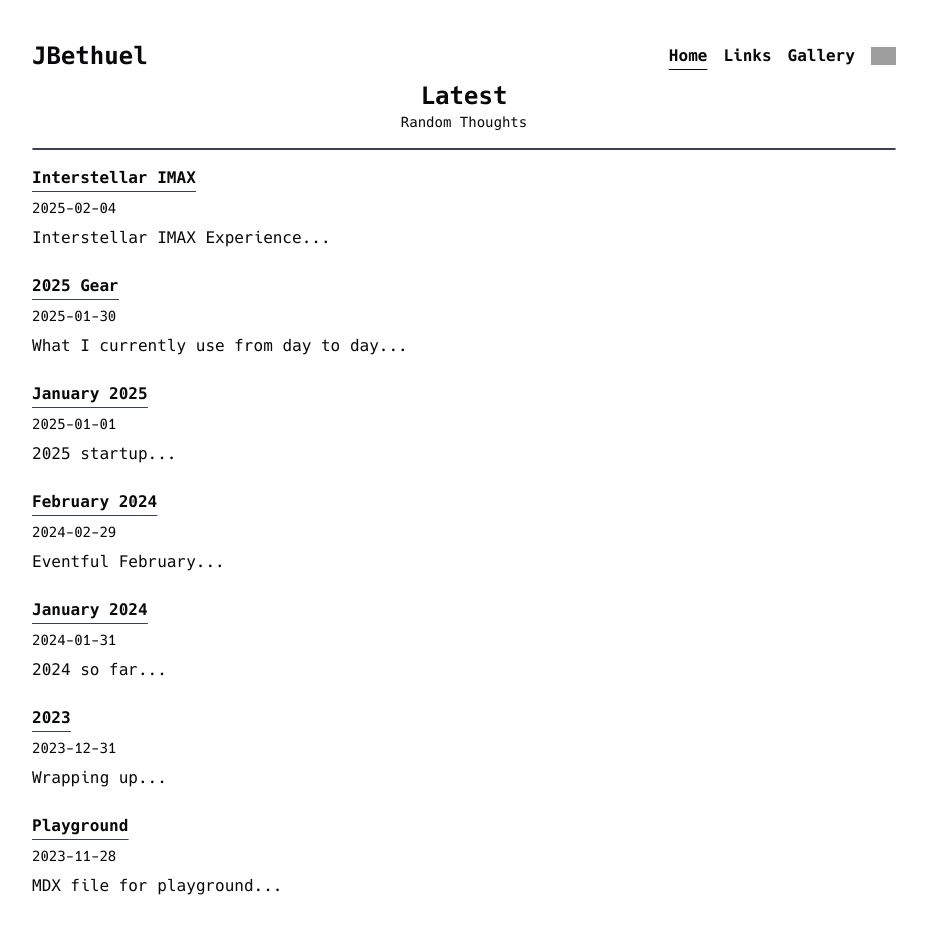
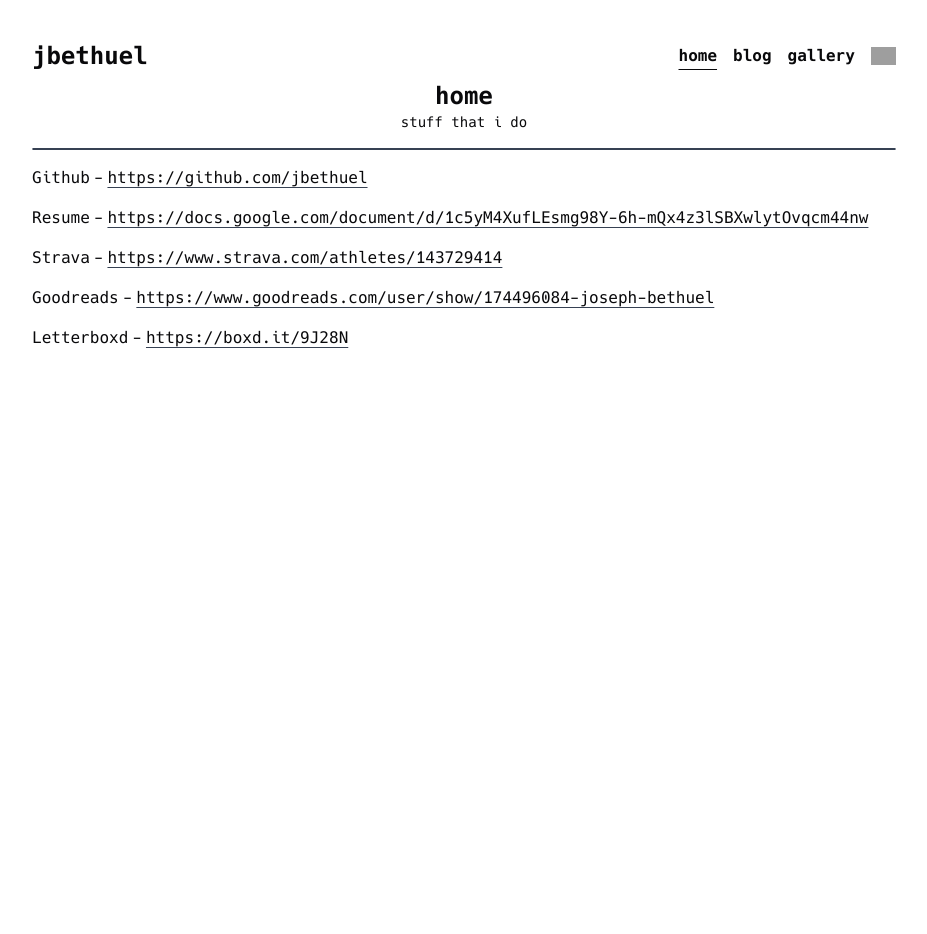
Before and after one commit to jbethuel/jbethuel.com, a Next.js app: page / in a window 1280 px wide. Shown: the top 934 px of the page, without its empty margins (176-1103 px from the left). After the commit the page ends 800 px from the top, so only its background shows below. Built offline with nearby package versions, Linux system fonts and the light colour scheme; grey boxes are pictures that could not be loaded.

Commit message:
change index page

```diff
--- /dev/null
+++ b/src/app/blog/page.tsx
@@ -0,0 +1,47 @@
+import { CustomLink } from "@/components/custom-link"
+import { Intro } from "@/components/intro"
+import { getAllMdxFiles, readMdxFile } from "@/lib/mdxFileHelper"
+import { Post } from "@/types/post"
+import { serialize } from "next-mdx-remote/serialize"
+import { Fragment } from "react"
+
+async function getPosts() {
+  const postPreviews: Post[] = []
+
+  for (const fileName of getAllMdxFiles({ includeFileExtension: false })) {
+    const file = readMdxFile({ fileName })
+    const serializedPost = await serialize(file, { parseFrontmatter: true })
+
+    postPreviews.push({
+      ...serializedPost.frontmatter,
+      slug: fileName,
+    } as Post)
+  }
+
+  return postPreviews.sort(
+    // sort by oldest to newest
+    (a, b) => new Date(b.date).getTime() - new Date(a.date).getTime(),
+  )
+}
+
+export default async function IndexPage() {
+  const posts = await getPosts()
+
+  return (
+    <Fragment>
+      <Intro title="blog" subTitle="random things here and there" />
+      {posts.map((postPreview, i) => {
+        const { slug, title, description, date } = postPreview
+        return (
+          <article key={i} className="mb-6">
+            <h2 className="font-semibold underline underline-offset-8 decoration-gray-700">
+              <CustomLink href={`/blog/${slug}`}>{title}</CustomLink>
+            </h2>
+            <p className="font-light text-sm mt-2 mb-2">{date}</p>
+            <p className="font-medium">{description}...</p>
+          </article>
+        )
+      })}
+    </Fragment>
+  )
+}
--- a/src/app/gallery/[slug]/page.tsx
+++ b/src/app/gallery/[slug]/page.tsx
@@ -17,7 +17,7 @@ export default async function GalleryItem(props: { params: Promise<{ slug: strin
 
   return (
     <Fragment>
-      <Intro title="Gallery" subTitle="random photos" />
+      <Intro title="gallery" />
       <BackButton link="/gallery" />
       {image?.url ? (
         <Image
--- a/src/app/gallery/page.tsx
+++ b/src/app/gallery/page.tsx
@@ -7,7 +7,7 @@ import { Fragment } from "react"
 export default function GalleryPage() {
   return (
     <Fragment>
-      <Intro title="Gallery" subTitle="random photos" />
+      <Intro title="gallery" subTitle="random photos" />
       <section>
         {gallery.map(({ title, items }, galleryIndex) => (
           <div className="mb-2" key={galleryIndex}>
--- a/src/app/links/page.tsx
+++ /dev/null
@@ -1,48 +0,0 @@
-import { CustomLink } from "@/components/custom-link"
-import { Intro } from "@/components/intro"
-import { Fragment } from "react"
-
-const links = [
-  {
-    title: "Github",
-    url: "https://github.com/jbethuel",
-  },
-  {
-    title: "Resume",
-    url: "https://docs.google.com/document/d/1c5yM4XufLEsmg98Y-6h-mQx4z3lSBXwlytOvqcm44nw",
-  },
-  {
-    title: "Strava",
-    url: "https://www.strava.com/athletes/143729414",
-  },
-  {
-    title: "Goodreads",
-    url: "https://www.goodreads.com/user/show/174496084-joseph-bethuel",
-  },
-  {
-    title: "Letterboxd",
-    url: "https://boxd.it/9J28N",
-  },
-]
-
-export default function LinksPage() {
-  return (
-    <Fragment>
-      <Intro
-        title="Links"
-        subTitle="I don't use socmed that much, but feel free to checkout what things I do outside of work. 😅"
-      />
-      <section>
-        {links.map((link, i) => (
-          <CustomLink key={i} href={link.url}>
-            <span key={i} className="mb-4 flex items-center">
-              <span>{link.title}</span>
-              <span className="mx-1">-</span>
-              <span className="underline underline-offset-4 decoration-gray-700">{link.url}</span>
-            </span>
-          </CustomLink>
-        ))}
-      </section>
-    </Fragment>
-  )
-}
--- a/src/app/page.tsx
+++ b/src/app/page.tsx
@@ -1,47 +1,45 @@
 import { CustomLink } from "@/components/custom-link"
 import { Intro } from "@/components/intro"
-import { getAllMdxFiles, readMdxFile } from "@/lib/mdxFileHelper"
-import { Post } from "@/types/post"
-import { serialize } from "next-mdx-remote/serialize"
 import { Fragment } from "react"
 
-async function getPosts() {
-  const postPreviews: Post[] = []
+const links = [
+  {
+    title: "Github",
+    url: "https://github.com/jbethuel",
+  },
+  {
+    title: "Resume",
+    url: "https://docs.google.com/document/d/1c5yM4XufLEsmg98Y-6h-mQx4z3lSBXwlytOvqcm44nw",
+  },
+  {
+    title: "Strava",
+    url: "https://www.strava.com/athletes/143729414",
+  },
+  {
+    title: "Goodreads",
+    url: "https://www.goodreads.com/user/show/174496084-joseph-bethuel",
+  },
+  {
+    title: "Letterboxd",
+    url: "https://boxd.it/9J28N",
+  },
+]
 
-  for (const fileName of getAllMdxFiles({ includeFileExtension: false })) {
-    const file = readMdxFile({ fileName })
-    const serializedPost = await serialize(file, { parseFrontmatter: true })
-
-    postPreviews.push({
-      ...serializedPost.frontmatter,
-      slug: fileName,
-    } as Post)
-  }
-
-  return postPreviews.sort(
-    // sort by oldest to newest
-    (a, b) => new Date(b.date).getTime() - new Date(a.date).getTime(),
-  )
-}
-
-export default async function IndexPage() {
-  const posts = await getPosts()
-
+export default function LinksPage() {
   return (
     <Fragment>
-      <Intro title="Latest" subTitle="Random Thoughts" />
-      {posts.map((postPreview, i) => {
-        const { slug, title, description, date } = postPreview
-        return (
-          <article key={i} className="mb-6">
-            <h2 className="font-semibold underline underline-offset-8 decoration-gray-700">
-              <CustomLink href={`/${slug}`}>{title}</CustomLink>
-            </h2>
-            <p className="font-light text-sm mt-2 mb-2">{date}</p>
-            <p className="font-medium">{description}...</p>
-          </article>
-        )
-      })}
+      <Intro title="home" subTitle="stuff that i do" />
+      <section>
+        {links.map((link, i) => (
+          <CustomLink key={i} href={link.url}>
+            <span key={i} className="mb-4 flex items-center">
+              <span>{link.title}</span>
+              <span className="mx-1">-</span>
+              <span className="underline underline-offset-4 decoration-gray-700">{link.url}</span>
+            </span>
+          </CustomLink>
+        ))}
+      </section>
     </Fragment>
   )
 }
--- a/src/components/header.tsx
+++ b/src/components/header.tsx
@@ -6,17 +6,17 @@ export function Header() {
   return (
     <header className="flex flex-row justify-between">
       <h1 className="font-bold text-2xl">
-        <CustomLink href="/">JBethuel</CustomLink>
+        <CustomLink href="/">jbethuel</CustomLink>
       </h1>
       <nav className="flex flex-row justify-between space-x-4 place-items-center">
         <CustomLink className="font-bold" href="/">
-          <HeaderItem label="Home" route="/" />
+          <HeaderItem label="home" route="/" />
         </CustomLink>
-        <CustomLink className="font-bold" href="/links">
-          <HeaderItem label="Links" route="/links" />
+        <CustomLink className="font-bold" href="/blog">
+          <HeaderItem label="blog" route="/blog" />
         </CustomLink>
         <CustomLink className="font-bold" href="/gallery">
-          <HeaderItem label="Gallery" route="/gallery" />
+          <HeaderItem label="gallery" route="/gallery" />
         </CustomLink>
         <ThemeSwitch />
       </nav>
```
Also changed, not shown: src/app/blog/[post]/page.tsx (renamed from src/app/[post]/page.tsx).
